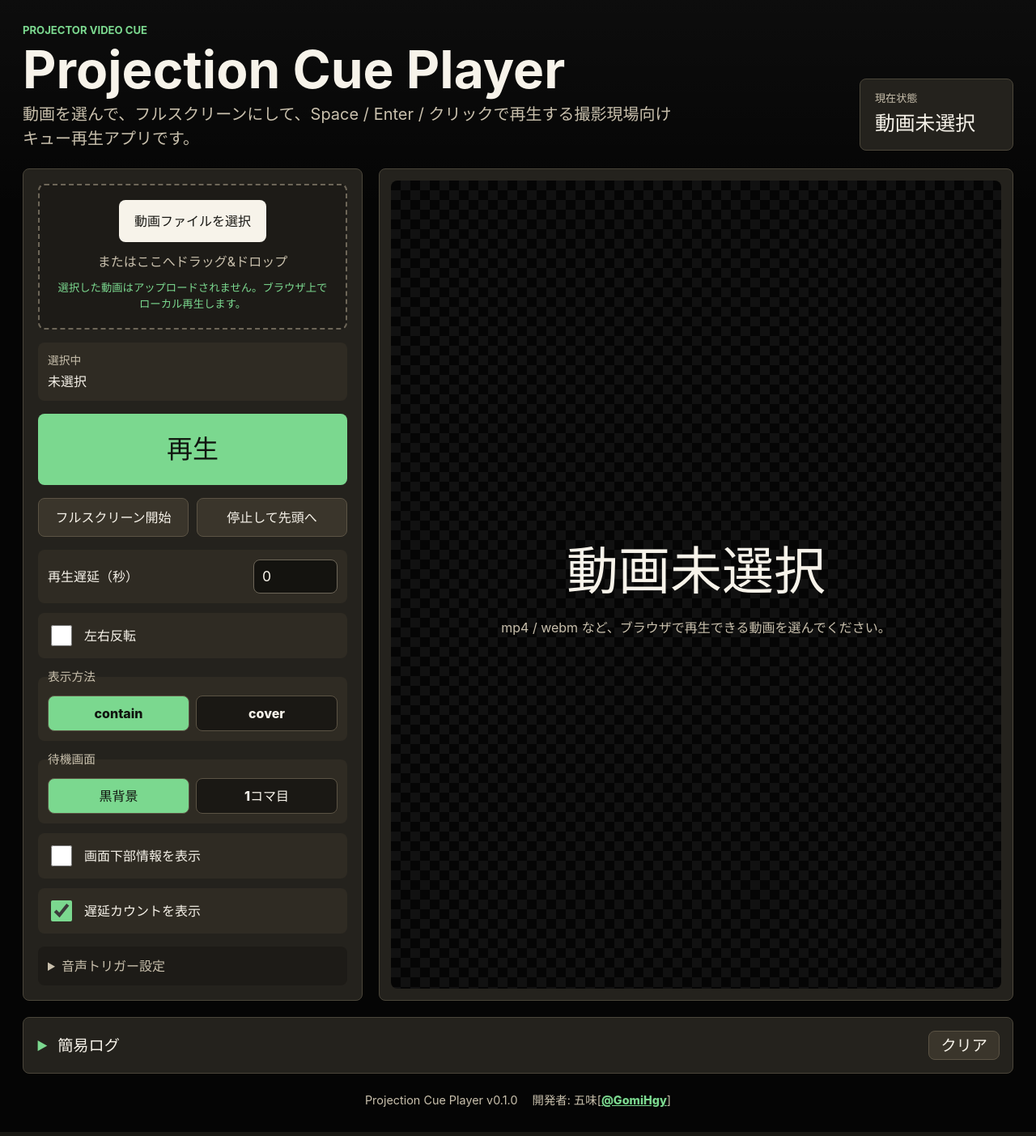
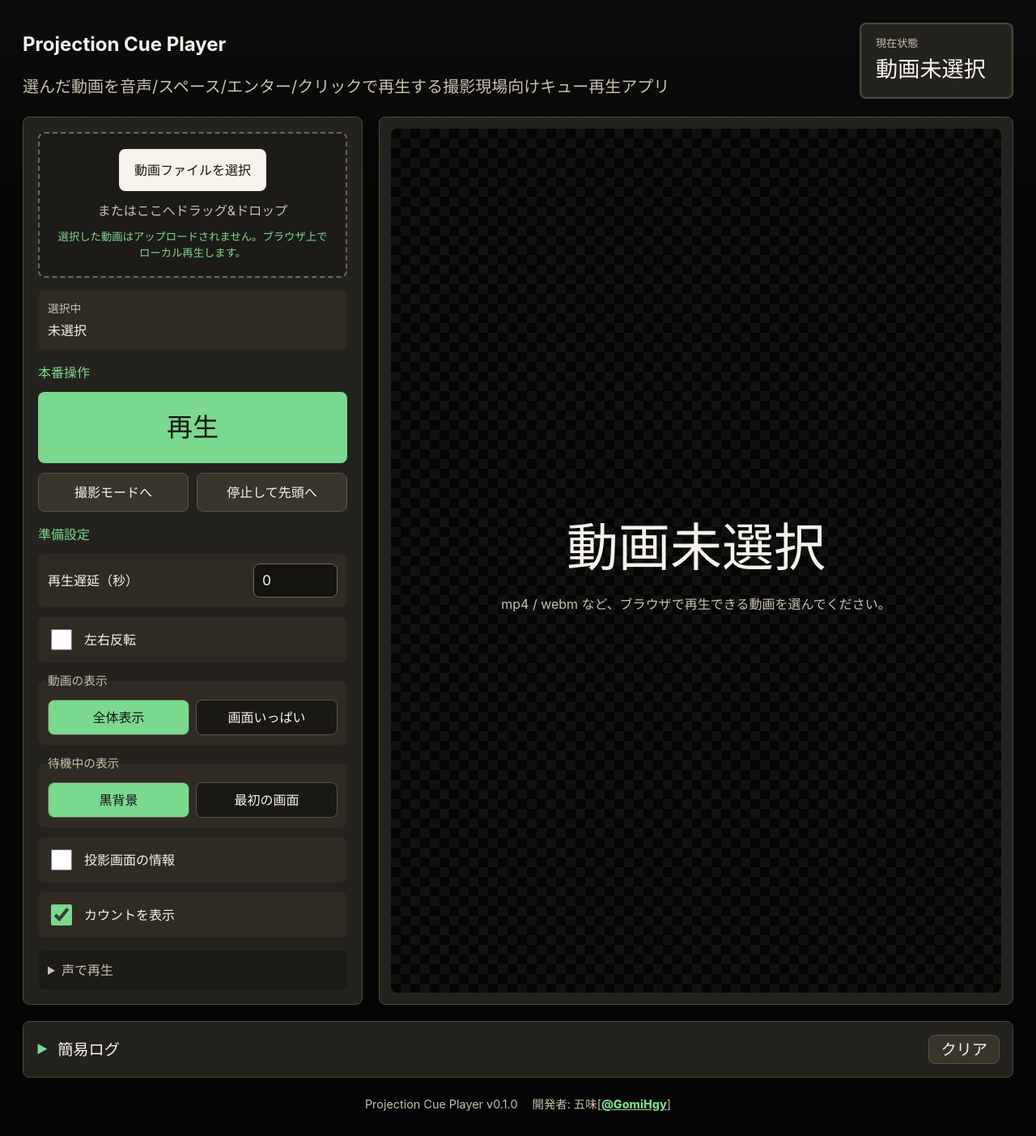
Before and after one commit to GomiHgy/ProjectionCuePlayer, a React (Vite) app: page / in a window 1280 px wide. Shown: the whole page at 81% size. Built offline with nearby package versions, Linux system fonts and the light colour scheme.

Commit message:
UIを調整

```diff
--- a/src/App.tsx
+++ b/src/App.tsx
@@ -31,6 +31,16 @@ const STATUS_LABELS: Record<CueState, string> = {
   playing: "再生中",
   ended: "終了後待機",
   error: "エラー",
+};
+
+const OBJECT_FIT_LABELS: Record<ObjectFitMode, string> = {
+  contain: "全体表示",
+  cover: "画面いっぱい",
+};
+
+const WAIT_DISPLAY_LABELS: Record<WaitDisplayMode, string> = {
+  black: "黒背景",
+  "first-frame": "最初の画面",
 };
 
 function loadSettings(): AppSettings {
@@ -216,12 +226,13 @@ function App() {
     "checking",
   );
   const [voskDownloadProgress, setVoskDownloadProgress] = useState<string | null>(null);
+  const [isLogOpen, setIsLogOpen] = useState(false);
   const [logs, setLogs] = useState<AppLog[]>(() => [
     {
       id: makeLogId(),
       time: new Date().toLocaleTimeString("ja-JP", { hour12: false }),
       level: "info",
-      message: "動画を選択すると、1コマ目で待機します。",
+      message: "動画を選択すると、最初の画面で待機します。",
     },
   ]);
 
@@ -236,8 +247,13 @@ function App() {
   const voiceServiceRef = useRef<VoiceTriggerService>(createVoiceTriggerService());
 
   const statusLabel = STATUS_LABELS[cueState];
+  const hasErrorLog = logs.some((log) => log.level === "error");
 
   const addLog = useCallback((message: string, level: AppLog["level"] = "info") => {
+    if (level === "error") {
+      setIsLogOpen(true);
+    }
+
     setLogs((currentLogs) => [
       {
         id: makeLogId(),
@@ -303,8 +319,7 @@ function App() {
         voiceRecoverTimeoutRef.current = null;
         voiceServiceRef.current.recover().catch((error: unknown) => {
           addLog(
-            `${reasonLabel}後に音声認識を再開できませんでした: ${
-              error instanceof Error ? error.message : String(error)
+            `${reasonLabel}後に音声認識を再開できませんでした: ${error instanceof Error ? error.message : String(error)
             }`,
             "warning",
           );
@@ -326,8 +341,7 @@ function App() {
 
     voiceServiceRef.current.pause().catch((error: unknown) => {
       addLog(
-        `再生前に音声認識を一時停止できませんでした: ${
-          error instanceof Error ? error.message : String(error)
+        `再生前に音声認識を一時停止できませんでした: ${error instanceof Error ? error.message : String(error)
         }`,
         "warning",
       );
@@ -458,8 +472,8 @@ function App() {
       }, 2000);
     } catch {
       setCueState("error");
-      setErrorMessage("フルスクリーンを開始できませんでした。ブラウザの許可や表示先を確認してください。");
-      addLog("フルスクリーン開始に失敗しました。", "error");
+      setErrorMessage("撮影モードを開始できませんでした。ブラウザの許可や表示先を確認してください。");
+      addLog("撮影モードの開始に失敗しました。", "error");
     }
   }, [addLog, setCueState]);
 
@@ -509,7 +523,7 @@ function App() {
     resetVideoToFirstFrame();
     setCueState("idle");
     setErrorMessage(null);
-    addLog("動画は1コマ目で待機しています。", "success");
+    addLog("動画は最初の画面で待機しています。", "success");
   }, [addLog, resetVideoToFirstFrame, setCueState]);
 
   const handleVideoError = useCallback(() => {
@@ -593,28 +607,28 @@ function App() {
     }
 
     setVoskCacheStatus("cached");
-    setVoskDownloadProgress("Voskモデルはオフライン用に保存済みです。");
+    setVoskDownloadProgress("オフライン音声認識は準備済みです。");
   }, []);
 
   const cacheVoskModelForOffline = useCallback(async () => {
     if (!("caches" in window)) {
       setVoskCacheStatus("error");
       setVoskDownloadProgress("このブラウザではオフライン保存を利用できません。");
-      addLog("ブラウザがCache Storageに対応していないため、Voskモデルを保存できません。", "warning");
+      addLog("ブラウザがCache Storageに対応していないため、オフライン音声認識データを保存できません。", "warning");
       return;
     }
 
     const confirmed = window.confirm(
-      `Vosk日本語モデルをこのブラウザに保存します。大きなファイル(${VOSK_MODEL_SIZE_LABEL})をダウンロードします。オフライン音声認識のために保存しますか？`,
+      `オフライン音声認識に必要な日本語データをこのブラウザに保存します。大きなファイル(${VOSK_MODEL_SIZE_LABEL})をダウンロードします。保存しますか？`,
     );
     if (!confirmed) {
-      addLog("Voskモデルのオフライン保存をキャンセルしました。", "info");
+      addLog("オフライン音声認識の準備をキャンセルしました。", "info");
       return;
     }
 
     setVoskCacheStatus("downloading");
-    setVoskDownloadProgress("Voskモデルをダウンロード中です。");
-    addLog("ユーザーの許可を受けて、Voskモデルのオフライン保存を開始しました。", "info");
+    setVoskDownloadProgress("オフライン音声認識データをダウンロード中です。");
+    addLog("ユーザーの許可を受けて、オフライン音声認識の準備を開始しました。", "info");
 
     try {
       await clearVoskModelCaches();
@@ -627,7 +641,7 @@ function App() {
 
       const contentType = response.headers.get("content-type") ?? "";
       if (contentType.includes("text/html")) {
-        throw new Error("VoskモデルではなくHTMLが返されました。公開ファイルの配置を確認してください。");
+        throw new Error("音声認識データではなくHTMLが返されました。公開ファイルの配置を確認してください。");
       }
 
       const reader = response.body?.getReader();
@@ -649,12 +663,12 @@ function App() {
         if (headerBytes > 0) {
           const percent = Math.min(100, Math.round((receivedBytes / headerBytes) * 100));
           setVoskDownloadProgress(
-            `Voskモデルをダウンロード中です。${percent}% (${formatBytes(receivedBytes)} / ${formatBytes(
+            `オフライン音声認識データをダウンロード中です。${percent}% (${formatBytes(receivedBytes)} / ${formatBytes(
               headerBytes,
             )})`,
           );
         } else {
-          setVoskDownloadProgress(`Voskモデルをダウンロード中です。${formatBytes(receivedBytes)}`);
+          setVoskDownloadProgress(`オフライン音声認識データをダウンロード中です。${formatBytes(receivedBytes)}`);
         }
       }
 
@@ -670,14 +684,14 @@ function App() {
         }),
       );
       setVoskCacheStatus("cached");
-      setVoskDownloadProgress("Voskモデルはオフライン用に保存済みです。");
+      setVoskDownloadProgress("オフライン音声認識は準備済みです。");
       updateSetting("offlineVoskEnabled", true);
-      addLog("Voskモデルをオフライン用に保存しました。", "success");
+      addLog("オフライン音声認識を準備しました。", "success");
     } catch (error) {
       setVoskCacheStatus("error");
       const message = error instanceof Error ? error.message : String(error);
-      setVoskDownloadProgress(`Voskモデルを保存できませんでした: ${message}`);
-      addLog(`Voskモデルを保存できませんでした: ${message}`, "error");
+      setVoskDownloadProgress(`オフライン音声認識を準備できませんでした: ${message}`);
+      addLog(`オフライン音声認識を準備できませんでした: ${message}`, "error");
     }
   }, [addLog, updateSetting]);
 
@@ -697,7 +711,8 @@ function App() {
     checkVoskModelCache().catch((error: unknown) => {
       setVoskCacheStatus("error");
       setVoskDownloadProgress(
-        `Voskモデルの保存状態を確認できませんでした: ${error instanceof Error ? error.message : String(error)}`,
+        `オフライン音声認識の準備状態を確認できませんでした: ${error instanceof Error ? error.message : String(error)
+        }`,
       );
     });
   }, [checkVoskModelCache]);
@@ -818,7 +833,7 @@ function App() {
               result.matchedWakeWord ? "success" : "info",
             );
             if (result.matchedWakeWord) {
-              triggerPlayback("音声トリガー");
+              triggerPlayback("声で再生");
             }
           },
           onError: (message) => addLog(message, "warning"),
@@ -840,10 +855,9 @@ function App() {
     <div className="appShell">
       <header className="appHeader">
         <div>
-          <p className="eyebrow">Projector Video Cue</p>
-          <h1>Projection Cue Player</h1>
+          <h2>Projection Cue Player</h2>
           <p className="lead">
-            動画を選んで、フルスクリーンにして、Space / Enter / クリックで再生する撮影現場向けキュー再生アプリです。
+            選んだ動画を音声/スペース/エンター/クリックで再生する撮影現場向けキュー再生アプリ
           </p>
         </div>
         <div
@@ -857,7 +871,7 @@ function App() {
       </header>
 
       <main className="workspace">
-        <section className="controlPanel" aria-label="操作パネル" title="動画選択、再生、フルスクリーン、表示設定を行う操作パネルです。">
+        <section className="controlPanel" aria-label="操作パネル" title="動画選択、再生、撮影モード、表示設定を行う操作パネルです。">
           <div
             className={`dropZone ${isDragActive ? "isDragActive" : ""}`}
             title="再生したい動画ファイルを選択、またはここへドラッグ&ドロップします。動画はアップロードされません。"
@@ -888,6 +902,8 @@ function App() {
             <strong>{selectedFileSummary}</strong>
           </div>
 
+          <div className="controlGroup controlGroup-live">
+            <h2>本番操作</h2>
             <button
               className="primaryButton"
               type="button"
@@ -901,10 +917,10 @@ function App() {
               <button
                 className="secondaryButton"
                 type="button"
-              title="動画プレビューを画面いっぱいに表示します。フルスクリーン中はEscキーで戻れます。"
+                title="動画プレビューを画面いっぱいに表示します。撮影モード中はEscキーで戻れます。"
                 onClick={() => void toggleFullscreen()}
               >
-              {isFullscreen ? "フルスクリーン解除" : "フルスクリーン開始"}
+                {isFullscreen ? "撮影モード終了" : "撮影モードへ"}
               </button>
               <button
                 className="secondaryButton"
@@ -917,8 +933,10 @@ function App() {
                 停止して先頭へ
               </button>
             </div>
+          </div>
 
-          <div className="settingsGrid">
+          <div className="controlGroup settingsGrid">
+            <h2>準備設定</h2>
             <label className="settingItem" title="再生操作を受けてから、実際に動画が始まるまでの待ち時間を秒で指定します。">
               <span>再生遅延（秒）</span>
               <input
@@ -942,7 +960,7 @@ function App() {
             </label>
 
             <fieldset className="segmentedControl" title="動画を枠内に収めるか、画面いっぱいに切り抜いて表示するかを選びます。">
-              <legend>表示方法</legend>
+              <legend>動画の表示</legend>
               {(["contain", "cover"] satisfies ObjectFitMode[]).map((mode) => (
                 <button
                   key={mode}
@@ -955,42 +973,37 @@ function App() {
                   className={settings.objectFit === mode ? "isSelected" : ""}
                   onClick={() => updateSetting("objectFit", mode)}
                 >
-                  {mode}
+                  {OBJECT_FIT_LABELS[mode]}
                 </button>
               ))}
             </fieldset>
 
-            <fieldset className="segmentedControl" title="再生待機中に、黒背景で隠すか動画の1コマ目を見せるかを選びます。">
-              <legend>待機画面</legend>
-              {(
-                [
-                  ["black", "黒背景"],
-                  ["first-frame", "1コマ目"],
-                ] satisfies Array<[WaitDisplayMode, string]>
-              ).map(([mode, label]) => (
+            <fieldset className="segmentedControl" title="再生待機中に、黒背景で隠すか動画の最初の画面を見せるかを選びます。">
+              <legend>待機中の表示</legend>
+              {(["black", "first-frame"] satisfies WaitDisplayMode[]).map((mode) => (
                 <button
                   key={mode}
                   type="button"
                   title={
                     mode === "black"
                       ? "再生待機中は黒背景にします。初期設定です。"
-                      : "再生待機中に動画の1コマ目を表示します。"
+                      : "再生待機中に動画の最初の画面を表示します。"
                   }
                   className={settings.waitDisplayMode === mode ? "isSelected" : ""}
                   onClick={() => updateSetting("waitDisplayMode", mode)}
                 >
-                  {label}
+                  {WAIT_DISPLAY_LABELS[mode]}
                 </button>
               ))}
             </fieldset>
 
-            <label className="toggleItem" title="投影画面下部に、動画選択状況、左右反転、表示方法を表示します。通常はOFFです。">
+            <label className="toggleItem" title="投影画面下部に、動画選択状況、左右反転、動画の表示設定を表示します。通常はOFFです。">
               <input
                 type="checkbox"
                 checked={settings.showStageOverlay}
                 onChange={(event) => updateSetting("showStageOverlay", event.currentTarget.checked)}
               />
-              <span>画面下部情報を表示</span>
+              <span>投影画面の情報</span>
             </label>
 
             <label className="toggleItem" title="再生遅延があるときに、再生までのカウント数字を表示します。">
@@ -999,43 +1012,43 @@ function App() {
                 checked={settings.showCountdown}
                 onChange={(event) => updateSetting("showCountdown", event.currentTarget.checked)}
               />
-              <span>遅延カウントを表示</span>
+              <span>カウントを表示</span>
             </label>
           </div>
 
-          <details className="futurePanel" title="声で再生トリガーを出すための設定を開きます。">
-            <summary title="音声認識のON/OFF、Voskモデル保存、ウェイクワードを設定します。">音声トリガー設定</summary>
-            <label className="toggleItem" title="マイク入力による音声トリガーを使うかどうかを切り替えます。">
+          <details className="futurePanel" title="声で再生するための設定を開きます。">
+            <summary title="声で再生するためのON/OFF、オフライン準備、ウェイクワードを設定します。">声で再生</summary>
+            <label className="toggleItem" title="マイク入力で再生するかどうかを切り替えます。">
               <input
                 type="checkbox"
                 checked={settings.voiceEnabled}
                 onChange={(event) => updateSetting("voiceEnabled", event.currentTarget.checked)}
               />
-              <span>音声認識ON/OFF</span>
+              <span>声で再生</span>
             </label>
-            <p className="voiceHint" title="オフライン用Voskモデルが使える場合はVoskを優先し、使えない場合は対応ブラウザの音声認識へ切り替えます。">
-              Voskモデルがある場合はVosk、ない場合は対応ブラウザの音声認識に切り替えます。
+            <p className="voiceHint" title="オフライン用の音声認識データが使える場合はそれを優先し、使えない場合は対応ブラウザの音声認識へ切り替えます。">
+              ウェイクワードを聞き取ると再生します。オフライン準備済みならネットなしでも使えます。
             </p>
-            <div className="voskOfflinePanel" title="Vosk日本語モデルをブラウザに保存すると、ネットがない環境でも音声認識を使いやすくなります。">
+            <div className="voskOfflinePanel" title="オフライン用の音声認識データをブラウザに保存すると、ネットがない環境でも声で再生を使いやすくなります。">
               <div>
                 <strong>オフライン音声認識</strong>
                 <span>
                   {voskCacheStatus === "cached"
-                    ? "Voskモデル保存済み"
+                    ? "準備済み"
                     : voskCacheStatus === "downloading"
                       ? "保存中"
                       : voskCacheStatus === "checking"
                         ? "確認中"
-                        : "Voskモデル未保存"}
+                        : "未準備"}
                 </span>
               </div>
               <button
                 type="button"
-                title="Vosk日本語モデルをこのブラウザに保存、または保存済みモデルを再保存します。"
+                title="オフライン音声認識に必要な日本語データをこのブラウザに保存、または再保存します。"
                 disabled={voskCacheStatus === "downloading" || voskCacheStatus === "checking"}
                 onClick={() => void cacheVoskModelForOffline()}
               >
-                {voskCacheStatus === "cached" ? "再保存" : "Voskモデルを保存"}
+                {voskCacheStatus === "cached" ? "再準備" : "オフライン準備"}
               </button>
             </div>
             {voskDownloadProgress ? <p className="voiceHint">{voskDownloadProgress}</p> : null}
@@ -1076,7 +1089,7 @@ function App() {
           ref={stageRef}
           className="previewStage"
           aria-label="動画プレビュー"
-          title="動画のプレビュー領域です。クリックまたはタップで再生トリガーになります。"
+          title="動画のプレビュー領域です。クリックまたはタップで再生できます。"
           onClick={(event) => {
             if (isEditableElement(event.target)) {
               return;
@@ -1086,8 +1099,7 @@ function App() {
           }}
         >
           <div
-            className={`videoFrame ${
-              videoUrl && cueState !== "playing" && settings.waitDisplayMode === "black" ? "isBlackWaiting" : ""
+            className={`videoFrame ${videoUrl && cueState !== "playing" && settings.waitDisplayMode === "black" ? "isBlackWaiting" : ""
               }`}
           >
             {videoUrl ? (
@@ -1123,13 +1135,13 @@ function App() {
               <div className="stageOverlay">
                 <span>{selectedFile ? "動画選択済み" : "動画未選択"}</span>
                 <span>{settings.mirror ? "左右反転 ON" : "左右反転 OFF"}</span>
-                <span>{settings.objectFit}</span>
+                <span>{OBJECT_FIT_LABELS[settings.objectFit]}</span>
               </div>
             ) : null}
 
             {showFullscreenHint ? (
               <div className="fullscreenHint" aria-live="polite">
-                Escキーでフルスクリーンを解除できます
+                Escキーで撮影モードを終了できます
               </div>
             ) : null}
           </div>
@@ -1138,9 +1150,16 @@ function App() {
 
       {errorMessage ? <div className="errorBanner" title="現在発生しているエラー内容です。">{errorMessage}</div> : null}
 
-      <details className="logPanel" aria-label="簡易ログ" title="アプリの操作結果やエラーを確認できます。通常は折りたたまれています。">
+      <details
+        className="logPanel"
+        aria-label="簡易ログ"
+        open={isLogOpen}
+        title="アプリの操作結果やエラーを確認できます。通常は折りたたまれています。"
+        onToggle={(event) => setIsLogOpen(event.currentTarget.open)}
+      >
         <summary className="logSummary" title="クリックすると簡易ログを開閉します。">
           <span>簡易ログ</span>
+          {hasErrorLog ? <span className="logAlertBadge">エラーあり</span> : null}
           <button
             type="button"
             title="表示されているログを消去します。"
--- a/src/styles.css
+++ b/src/styles.css
@@ -94,9 +94,10 @@ h1 {
 .statusBadge {
   min-width: 190px;
   padding: 14px 18px;
-  border: 1px solid var(--line);
+  border: 2px solid var(--line);
   border-radius: var(--radius);
   background: var(--surface);
+  box-shadow: 0 0 0 1px rgba(255, 255, 255, 0.04) inset;
 }
 
 .statusBadge span {
@@ -108,25 +109,28 @@ h1 {
 .statusBadge strong {
   display: block;
   margin-top: 2px;
-  font-size: 1.55rem;
+  font-size: 1.7rem;
 }
 
 .status-idle,
 .status-ended {
   border-color: rgba(123, 216, 143, 0.7);
+  background: #17291c;
 }
 
 .status-delay {
   border-color: rgba(242, 193, 95, 0.8);
+  background: #3b2c13;
 }
 
 .status-playing {
-  background: #16351f;
+  background: #10431f;
   border-color: var(--accent);
 }
 
 .status-error {
   border-color: var(--danger);
+  background: #4a1f1b;
 }
 
 .workspace {
@@ -149,6 +153,17 @@ h1 {
   flex-direction: column;
   gap: 16px;
   padding: 18px;
+}
+
+.controlGroup {
+  display: grid;
+  gap: 12px;
+}
+
+.controlGroup h2 {
+  margin: 0;
+  color: var(--accent);
+  font-size: 1rem;
 }
 
 .dropZone {
@@ -603,6 +618,16 @@ video {
   margin-right: auto;
 }
 
+.logSummary .logAlertBadge {
+  margin-right: 0;
+  padding: 4px 8px;
+  border-radius: var(--radius);
+  background: var(--danger);
+  color: #24100e;
+  font-size: 0.82rem;
+  font-weight: 900;
+}
+
 .logSummary button {
   min-height: 36px;
 }
```
Also changed, not shown: src/services/voiceTrigger.ts (+17 -18 lines), 2 other files (tests, documents, lock files or other folders). Lines whose indentation alone changed are shown as unchanged.
